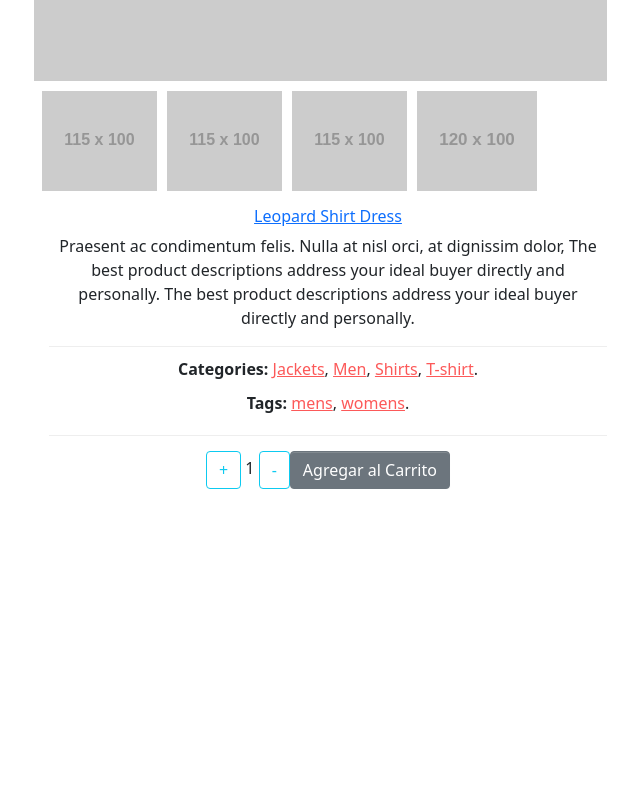
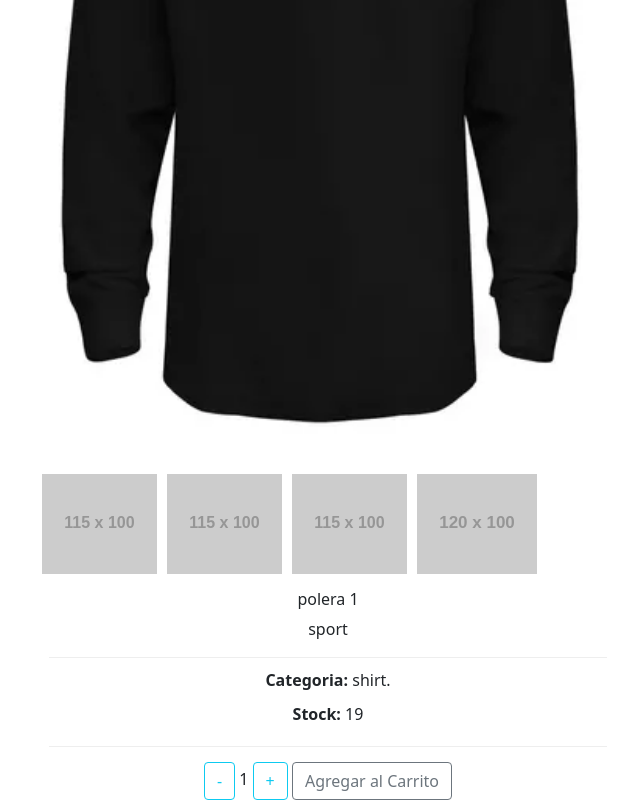
Before and after one commit to FONNN/spa_fierro, a React (Vite) app: page /detail/1 in a window 1280 px wide. Shown: the part 427-1227 px from the top of the page, without its empty margins (33-673 px from the left). Before the commit the page ends 916 px from the top, so only its background shows below. Built offline with nearby package versions, Linux system fonts and the light colour scheme.

Commit message:
formaliza informacion de itemDetail, itemCount se agrega a ItemDetail

```diff
--- a/src/App.jsx
+++ b/src/App.jsx
@@ -18,14 +18,14 @@ function App() {
       <div className="App">
         <NavBar />
         <Routes>
-          <Route index path='/' element={<ItemListContainer />}/>
-          <Route path='/category/:categoryid' element={<ItemListContainer />}/>
-          <Route path='/detail/:detailid' element={<ItemDetailContainer/>}/>
-          <Route path='/carrito' element={<CartWidget/>}/>
+          <Route index path='/' element={<ItemListContainer />} />
+          <Route path='/category/:categoryid' element={<ItemListContainer />} />
+          <Route path='/detail/:detailid' element={<ItemDetailContainer/>} />
+          <Route path='/carrito' element={<CartWidget/>} />
           {/* <Route path='/notfound' element={<NotFound />} /> */}
 
           {/*'para notFound'*/}
-          <Route path='*' element={<Navigate to='/'/>} />
+          {/* <Route path='*' element={<Navigate to='/'/>} /> */}
         </Routes>
       </div>
     </BrowserRouter>
--- a/src/components/ItemCount/ItemCount.jsx
+++ b/src/components/ItemCount/ItemCount.jsx
@@ -29,12 +29,13 @@ const ItemCount = ({ initial, stock, onAdd}) => {
 
     return (
         <div>
-            <Button onClick={handleAdd} variant="outline-info"> + </Button>
+            <Button onClick={handleSubtract} variant="outline-info"> - </Button>
             {' '}
             <label>{count}</label>
             {' '}
-            <Button onClick={handleSubtract} variant="outline-info"> - </Button>
-            <Button onClick={handleAddCart} variant="secondary"> Agregar al Carrito </Button>
+            <Button onClick={handleAdd} variant="outline-info"> + </Button>
+            {' '}
+            <Button onClick={handleAddCart} variant="outline-secondary"> Agregar al Carrito </Button>
         </div>
     )
 }
--- a/src/components/ItemDetail/ItemDetail.jsx
+++ b/src/components/ItemDetail/ItemDetail.jsx
@@ -2,7 +2,7 @@
 import ItemCount from '../ItemCount/ItemCount'
 import '/src/components/ItemDetail/ItemDetail.css'
 
-const ItemDetail = ({ products }) => {
+const ItemDetail = ({ product }) => {
     return (
         // <div>
         //   ItemDetail
@@ -15,7 +15,7 @@ const ItemDetail = ({ products }) => {
                     <div className="panel-body">
                         <div className="col-md-6">
                             <div className="pro-img-details">
-                                <img src="https://via.placeholder.com/550x380/FFB6C1/000000" alt="" />
+                                <img src={product.image} alt="foto de producto" />
                             </div>
                             <div className="pro-img-list">
                                 <a href="#">
@@ -33,19 +33,19 @@ const ItemDetail = ({ products }) => {
                             </div>
                         </div>
                         <div className="col-md-6">
-                            <h4 className="pro-d-title">
-                                <a href="#" className="">
-                                    Leopard Shirt Dress
-                                </a>
-                            </h4>
+                            <h3 className="pro-d-title">
+                                {product.name}
+                            </h3>
                             <p>
-                                Praesent ac condimentum felis. Nulla at nisl orci, at dignissim dolor, The best product descriptions address your ideal buyer directly and personally. The best product descriptions address your ideal buyer directly and personally.
+                                {product.description}
                             </p>
                             <div className="product_meta">
-                                <span className="posted_in"> <strong>Categories:</strong> <a rel="tag" href="#">Jackets</a>, <a rel="tag" href="#">Men</a>, <a rel="tag" href="#">Shirts</a>, <a rel="tag" href="#">T-shirt</a>.</span>
-                                <span className="tagged_as"><strong>Tags:</strong> <a rel="tag" href="#">mens</a>, <a rel="tag" href="#">womens</a>.</span>
+                                <span className="posted_in"> <strong>Categoria:</strong> <a rel="tag">{product.category}</a>.</span>
+                                <span className="tagged_as"><strong>Stock:</strong> <a rel="tag">{product.stock}</a></span>
                             </div>
-                            <ItemCount initial={1} stock={15} onAdd />
+                            <div>
+                                <ItemCount initial={1} stock={15} onAdd />
+                            </div>
                         </div>
                     </div>
                 </section>
--- a/src/components/ItemDetail/ItemDetail.scss
+++ b/src/components/ItemDetail/ItemDetail.scss
@@ -4,6 +4,7 @@
         border: none;
         box-shadow: none;
     }
+
 
     .panel-heading {
         border-color:#eff2f7 ;
--- /dev/null
+++ b/src/components/ItemDetailContainer/ItemDetailContainer.css
@@ -0,0 +1 @@
+/*# sourceMappingURL=ItemDetailContainer.css.map */
--- a/src/components/ItemDetailContainer/ItemDetailContainer.jsx
+++ b/src/components/ItemDetailContainer/ItemDetailContainer.jsx
@@ -1,12 +1,14 @@
 import ItemDetail from "../ItemDetail/ItemDetail"
 import { useParams } from 'react-router-dom'
 import { task } from "../../helpers/task"
-
-import { useEffect } from 'react'
+import '/src/components/ItemDetailContainer/ItemDetailContainer.css'
+import { useEffect, useState } from 'react'
 
 
 
 const ItemDetailContainer = () => {
+
+    const [product, setProduct] = useState({})
 
     // hook useParams
     const {detailid} = useParams()
@@ -15,14 +17,14 @@ const ItemDetailContainer = () => {
     //task(detailid)
     useEffect( () => {
         task(detailid)
-        .then(resp => console.log(resp))
-    }, [])
-
+        .then(resp => setProduct(resp))
+    }, [detailid])
+    console.log(product)
 
     return (
-        <div>
+        <div className="itemDetailContainer">
             <h1>ItemDetailContainer</h1>
-            <ItemDetail />
+            <ItemDetail product={product}/>
         </div>
     )
 }
--- a/src/components/ItemList/ItemList.jsx
+++ b/src/components/ItemList/ItemList.jsx
@@ -1,7 +1,5 @@
 import React from 'react'
 import Item from '../Item/Item';
-import Col from 'react-bootstrap/Col';
-import Row from 'react-bootstrap/Row';
 
 import CardGroup from 'react-bootstrap/CardGroup';
 
@@ -10,11 +8,13 @@ import CardGroup from 'react-bootstrap/CardGroup';
 const ItemList = ({ productos }) => {
 
     return (
-        <CardGroup>
-            {
-                productos?.map(products => <Item key={products.id} products={products} />)
-            }
-        </CardGroup>
+        <>
+            <CardGroup>
+                {
+                    productos?.map(products => <Item key={products.id} products={products} />)
+                }
+            </CardGroup>
+        </>
     )
 }
 // <div className="container text-center">
--- a/src/components/ItemListContainer/ItemListContainer.jsx
+++ b/src/components/ItemListContainer/ItemListContainer.jsx
@@ -1,6 +1,4 @@
-import { useEffect } from 'react';
-import { useState } from 'react';
-// import ItemCount from '../ItemCount/ItemCount';
+import { useEffect, useState } from 'react';
 import { task } from '../../helpers/task';
 import Spinner from 'react-bootstrap/Spinner';
 import ItemList from '../ItemList/ItemList';
@@ -19,9 +17,9 @@ const ItemListContainer = ({ greeting }) => {
   useEffect(() => {
     if (categoryid) {
       task() //mock consulta api
-      .then(resp => setProducts(resp.filter(products => products.category === categoryid)))
-      .catch(err => console.log(err))
-      .finally(() => setLoading(false))
+        .then(resp => setProducts(resp.filter(products => products.category === categoryid)))
+        .catch(err => console.log(err))
+        .finally(() => setLoading(false))
     } else {
       task()
         .then(resp => setProducts(resp))
@@ -33,7 +31,7 @@ const ItemListContainer = ({ greeting }) => {
   console.log(categoryid);
 
   return (
-    <div className='itemListContainer'>
+    <div>
       {greeting}
 
         {loading ?
--- a/src/components/NavBar/Navbar.jsx
+++ b/src/components/NavBar/Navbar.jsx
@@ -1,7 +1,6 @@
 // import styled from 'styled-components'
 import './Navbar.css'
 // react-bootstrap
-import Button from 'react-bootstrap/Button'
 import Container from 'react-bootstrap/Container'
 import Form from 'react-bootstrap/Form'
 import Nav from 'react-bootstrap/Nav'
@@ -29,6 +28,7 @@ const NavBar = () => {
                 <Navbar.Toggle aria-controls="responsive-navbar-nav" />
                 <Navbar.Collapse id="responsive-navbar-nav">
                     <Nav className="me-auto">
+                        {/*C07 - min1:35:00 */}
                         <NavLink to='/category/services'>
                             Servicios
                         </NavLink>
--- a/src/helpers/task.js
+++ b/src/helpers/task.js
@@ -1,9 +1,9 @@
 let productos = [
-    { id: '1', name: 'polera', category: 'shirt', description: 'sport', stock: 19, image: '/src/components/img/polera.jpg' },
-    { id: '2', name: 'polera', category: 'shirt', description: 'sport', stock: 16, image: '/src/components/img/polera.jpg' },
-    { id: '3', name: 'polera', category: 'shirt', description: 'sport', stock: 13, image: '/src/components/img/polera.jpg' },
-    { id: '4', name: 'zapatilla', category: 'shoes', description: 'sport', stock: 12, image: '/src/components/img/zapatilla.jpg' },
-    { id: '5', name: 'zapatilla', category: 'shoes', description: 'sport', stock: 10, image: '/src/components/img/zapatilla.jpg' }
+    { id: '1', name: 'polera 1', category: 'shirt', description: 'sport', stock: 19, image: '/src/components/img/polera.jpg' },
+    { id: '2', name: 'polera 2', category: 'shirt', description: 'sport', stock: 16, image: '/src/components/img/polera.jpg' },
+    { id: '3', name: 'polera 3', category: 'shirt', description: 'sport', stock: 13, image: '/src/components/img/polera.jpg' },
+    { id: '4', name: 'zapatilla 1', category: 'shoes', description: 'sport', stock: 12, image: '/src/components/img/zapatilla.jpg' },
+    { id: '5', name: 'zapatilla 2', category: 'shoes', description: 'sport', stock: 10, image: '/src/components/img/zapatilla.jpg' }
 ];
 
 //objeto de tipo promesa
```
Also changed, not shown: src/components/ItemDetailContainer/ItemDetailContainer.scss (added), 2 other files (tests, documents, lock files or other folders).
